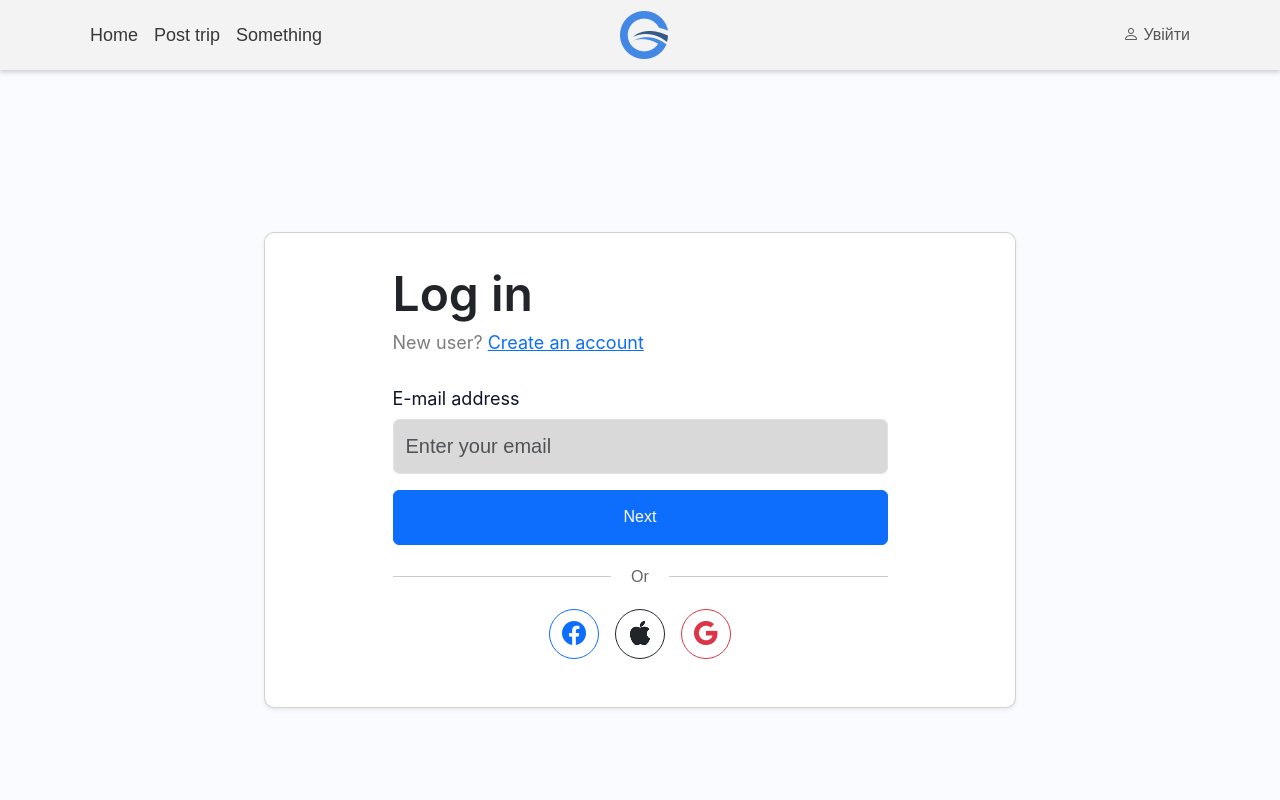
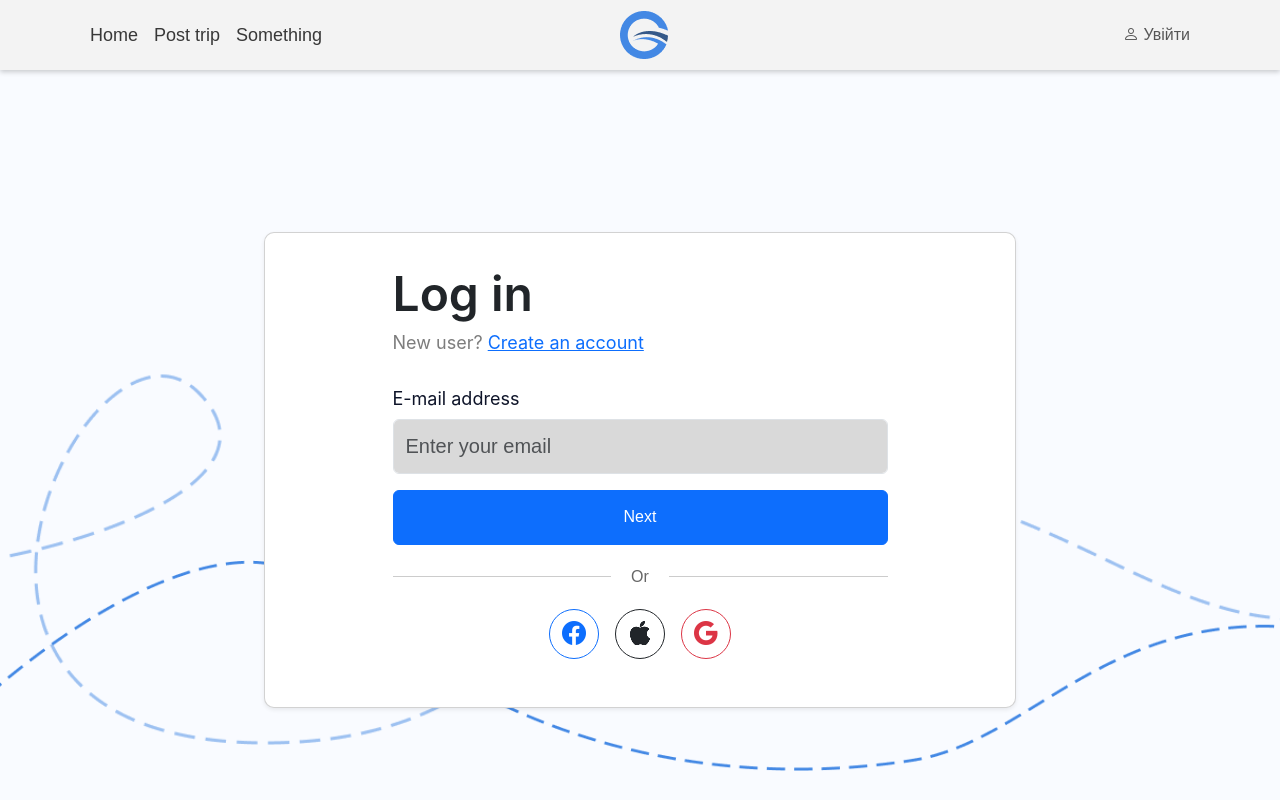
Before and after one commit to blablacar-clone-develop/frontend, a React (Vite) app in the folder react/: page /login in a window 1280 px wide. Shown: the top 800 px of the page. Built offline with nearby package versions, Linux system fonts and the light colour scheme.

Commit message:
design fix AddInfoRoute.css

```diff
--- a/react/src/styles/AddInfoRoute.css
+++ b/react/src/styles/AddInfoRoute.css
@@ -3,7 +3,12 @@
     background-repeat: repeat;
 
     height: 100vh;
+    background-image: url("../assets/lineCreateTravel1.png"), url("../assets/line.png");
+    background-repeat: no-repeat, no-repeat; /* Вказуємо, чи повторювати зображення */
+    background-position: 50% 85%, 0% 95%;
+    background-size: 2028px, 1800px;
 }
+
 
 
 .trip-details {
```
